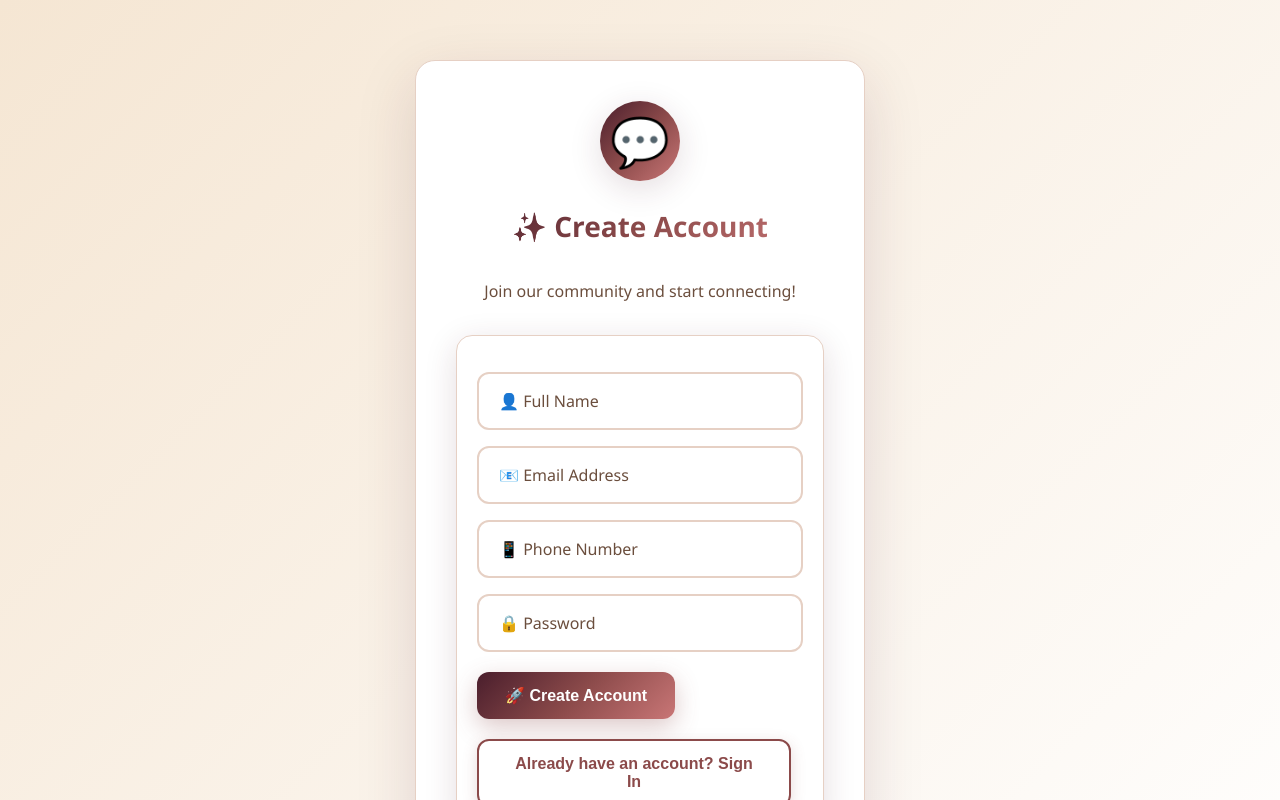
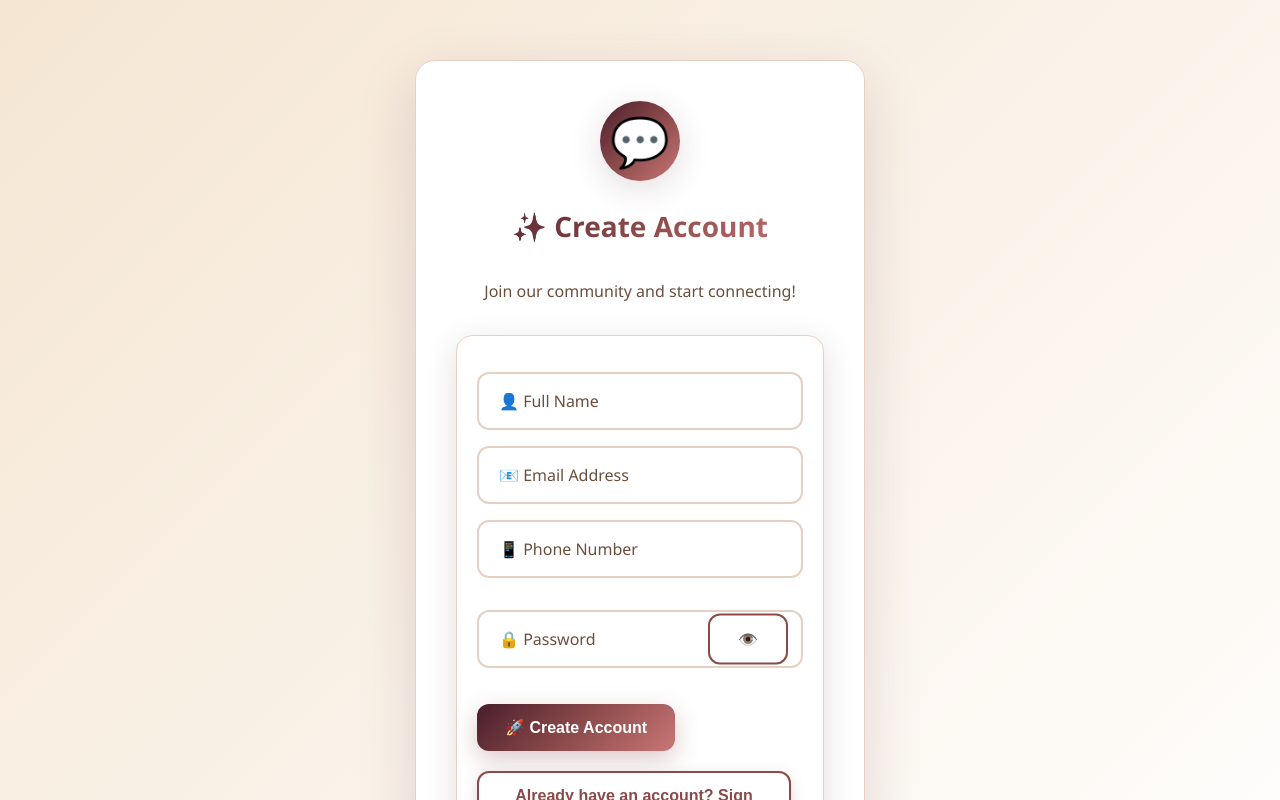
Before and after one commit to Rishithagaddam/Chat_app, a React (Create React App) app in the folder client/: page /register in a window 1280 px wide. Shown: the top 800 px of the page. Built offline with nearby package versions, Linux system fonts and the light colour scheme.

Commit message:
added eye

```diff
--- a/client/src/index.css
+++ b/client/src/index.css
@@ -282,6 +282,40 @@
   transform: translateY(-2px);
 }
 
+/* Password Input Container */
+.password-input-container {
+  position: relative;
+  display: flex;
+  align-items: center;
+}
+
+.password-toggle-btn {
+  position: absolute;
+  right: 15px;
+  top: 50%;
+  transform: translateY(-50%);
+  background: transparent;
+  border: none;
+  cursor: pointer;
+  font-size: 18px;
+  color: var(--text-light);
+  padding: 0;
+  margin: 0;
+  box-shadow: none !important;
+  z-index: 10;
+  transition: all 0.3s ease;
+}
+
+.password-toggle-btn:hover {
+  color: var(--primary-medium);
+  transform: translateY(-50%) scale(1.1);
+}
+
+.password-toggle-btn:focus {
+  outline: none;
+  color: var(--primary-dark);
+}
+
 form button {
   background: var(--gradient-primary);
   color: var(--white);
--- a/client/src/pages/Login.js
+++ b/client/src/pages/Login.js
@@ -15,6 +15,7 @@
   const [password, setPassword] = useState('');
   const [err, setErr] = useState('');
   const [loading, setLoading] = useState(false);
+  const [showPassword, setShowPassword] = useState(false);
 
   const submitIdentify = async (e) => {
     e?.preventDefault();
@@ -77,7 +78,23 @@
       ) : (
         <form onSubmit={submitPassword}>
           <input placeholder="Email" value={email} onChange={e=>setEmail(e.target.value)} />
-          <input placeholder="Password" type="password" value={password} onChange={e=>setPassword(e.target.value)} />
+          <div className="password-input-container">
+            <input
+              placeholder="Password"
+              type={showPassword ? "text" : "password"}
+              value={password}
+              onChange={e=>setPassword(e.target.value)}
+              style={{ paddingRight: '50px' }}
+            />
+            <button
+              type="button"
+              onClick={() => setShowPassword(!showPassword)}
+              className="password-toggle-btn"
+              title={showPassword ? "Hide password" : "Show password"}
+            >
+              {showPassword ? '🙈' : '👁️'}
+            </button>
+          </div>
           <div style={{ marginTop: 8 }}>
             <button type="submit" disabled={loading}>{loading ? 'Logging in...' : 'Login'}</button>
             {' '}
--- a/client/src/pages/Register.js
+++ b/client/src/pages/Register.js
@@ -6,6 +6,7 @@
   const [form, setForm] = useState({ name:'', email:'', phoneNumber:'', password:'' });
   const [err, setErr] = useState('');
   const [loading, setLoading] = useState(false);
+  const [showPassword, setShowPassword] = useState(false);
 
   const submitRegister = async (e) => {
     e.preventDefault();
@@ -85,7 +86,23 @@
           <input placeholder="👤 Full Name" value={form.name} onChange={e=>setForm({...form, name:e.target.value})} />
           <input placeholder="📧 Email Address" type="email" value={form.email} onChange={e=>setForm({...form, email:e.target.value})} />
           <input placeholder="📱 Phone Number" value={form.phoneNumber} onChange={e=>setForm({...form, phoneNumber:e.target.value})} />
-          <input placeholder="🔒 Password" type="password" value={form.password} onChange={e=>setForm({...form, password:e.target.value})} />
+          <div className="password-input-container">
+            <input
+              placeholder="🔒 Password"
+              type={showPassword ? "text" : "password"}
+              value={form.password}
+              onChange={e=>setForm({...form, password:e.target.value})}
+              style={{ paddingRight: '50px' }}
+            />
+            <button
+              type="button"
+              onClick={() => setShowPassword(!showPassword)}
+              className="password-toggle-btn"
+              title={showPassword ? "Hide password" : "Show password"}
+            >
+              {showPassword ? '🙈' : '👁️'}
+            </button>
+          </div>
           <div style={{ marginTop: '20px' }}>
             <button type="submit" disabled={loading}>
               {loading ? '✨ Creating Account...' : '🚀 Create Account'}
@@ -100,7 +117,23 @@
       ) : (
         <form onSubmit={submitLogin}>
           <input placeholder="📧 Email Address" type="email" value={form.email} onChange={e=>setForm({...form, email:e.target.value})} />
-          <input placeholder="🔒 Password" type="password" value={form.password} onChange={e=>setForm({...form, password:e.target.value})} />
+          <div className="password-input-container">
+            <input
+              placeholder="🔒 Password"
+              type={showPassword ? "text" : "password"}
+              value={form.password}
+              onChange={e=>setForm({...form, password:e.target.value})}
+              style={{ paddingRight: '50px' }}
+            />
+            <button
+              type="button"
+              onClick={() => setShowPassword(!showPassword)}
+              className="password-toggle-btn"
+              title={showPassword ? "Hide password" : "Show password"}
+            >
+              {showPassword ? '🙈' : '👁️'}
+            </button>
+          </div>
           <div style={{ marginTop: '20px' }}>
             <button type="submit" disabled={loading}>
               {loading ? '🔓 Signing In...' : '🎯 Sign In'}
```
